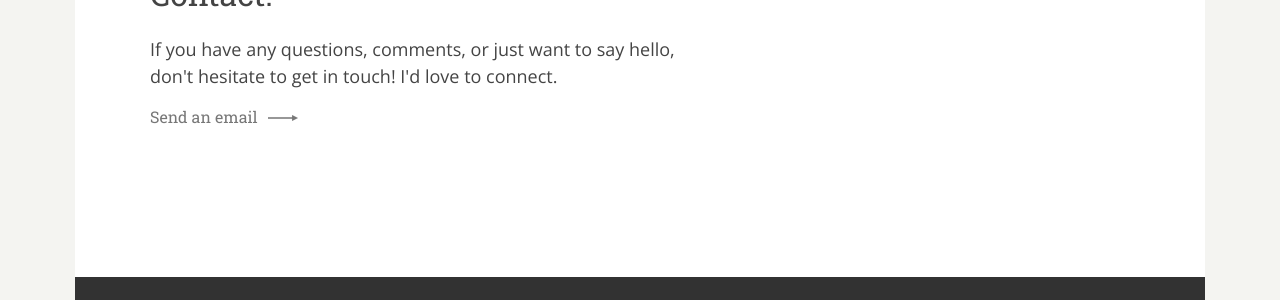
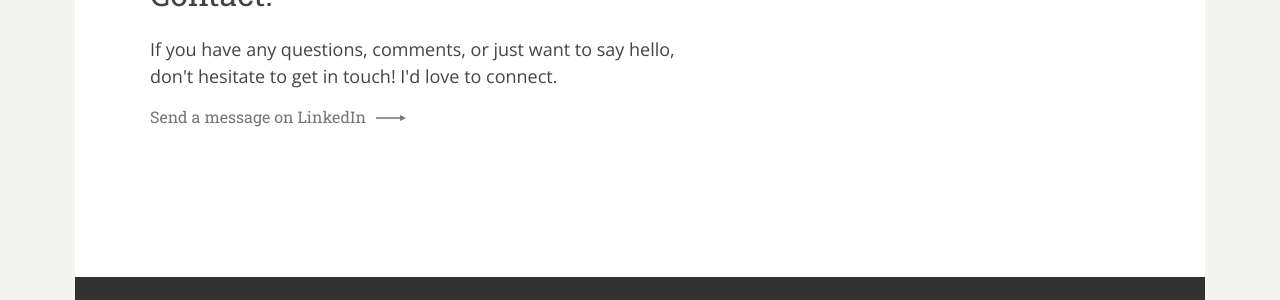
Before and after one commit to jessicaosei/jessicaosei.com, a Jekyll site: the page built from contact/index.html, in a window 1280 px wide. Shown: the part 333-633 px from the top of the page. Built offline with Jekyll 4.4.1, drawn with Linux system fonts in a browser that asks for light colours; Markdown is read by kramdown in place of the engine named in the settings; comment, search, counter and statistics services are not loaded.

Commit message:
Remove email address from Contact page

```diff
--- a/contact/index.html
+++ b/contact/index.html
@@ -6,7 +6,7 @@ title: Contact &mdash; Jessica Agyemang | Front-End Developer
 				<div class="block-text">
 					<h1 class="hero-heading">Contact.</h1>
 					<p class="block-paragraph">If you have any questions, comments, or just want to say hello, don't hesitate to get in touch! I'd love to connect.</p>
-					<a href="mailto:jessica.agyemang@gmail.com" class="link">Send an email
+					<a href="https://www.linkedin.com/in/jessicaagyemang" target="_blank" rel="noopener" class="link">Send a message on LinkedIn
 						<svg class="icon icon-arrow" version="1.1" id="Layer_1" xmlns="http://www.w3.org/2000/svg" xmlns:xlink="http://www.w3.org/1999/xlink" x="0px" y="0px" width="486.623px" height="96.006px" viewBox="633.148 238.297 486.623 96.006" enable-background="new 633.148 238.297 486.623 96.006" xml:space="preserve">
               <g>
                 <title>background</title>
```
Also changed, not shown: 1 other file.
